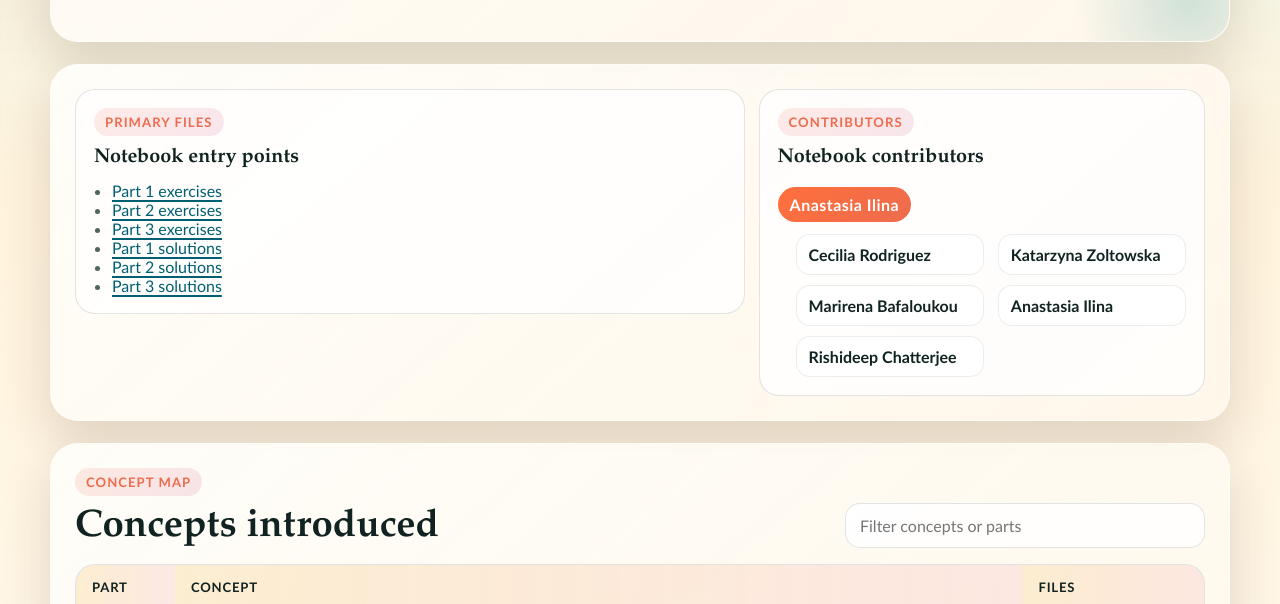
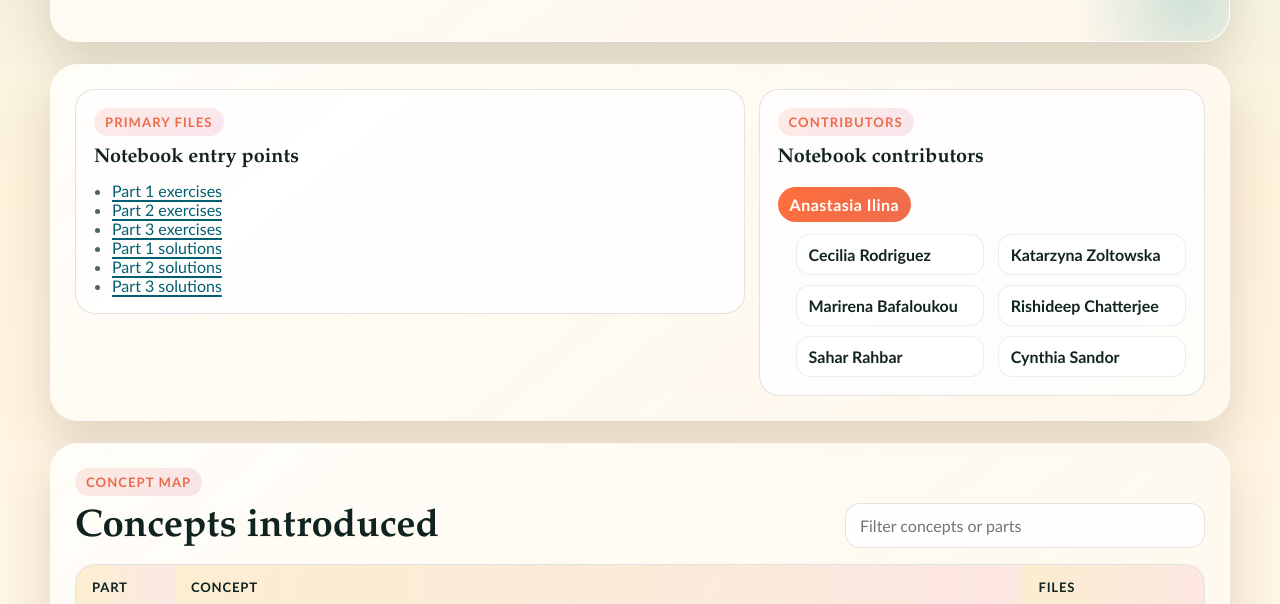
Before and after one commit to Sandoretal/Module_3, a plain HTML site: page tutorial-2.html in a window 1280 px wide. Shown: the part 496-1100 px from the top of the page. Drawn offline with Linux system fonts and the light colour scheme.

Commit message:
Fixed contributor names missing

```diff
--- a/tutorial-2.html
+++ b/tutorial-2.html
@@ -49,8 +49,9 @@
             <li>Cecilia Rodriguez</li>
             <li>Katarzyna Zoltowska</li>
             <li>Marirena Bafaloukou</li>
-            <li>Anastasia Ilina</li>
             <li>Rishideep Chatterjee</li>
+            <li>Sahar Rahbar</li>
+            <li>Cynthia Sandor</li>
           </ul>
         </aside>
       </div>
```
Also changed, not shown: tutorial-1.html (+2 -1 lines), tutorial-3.html (+2 -1 lines), tutorial-4.html (+2 -1 lines).
